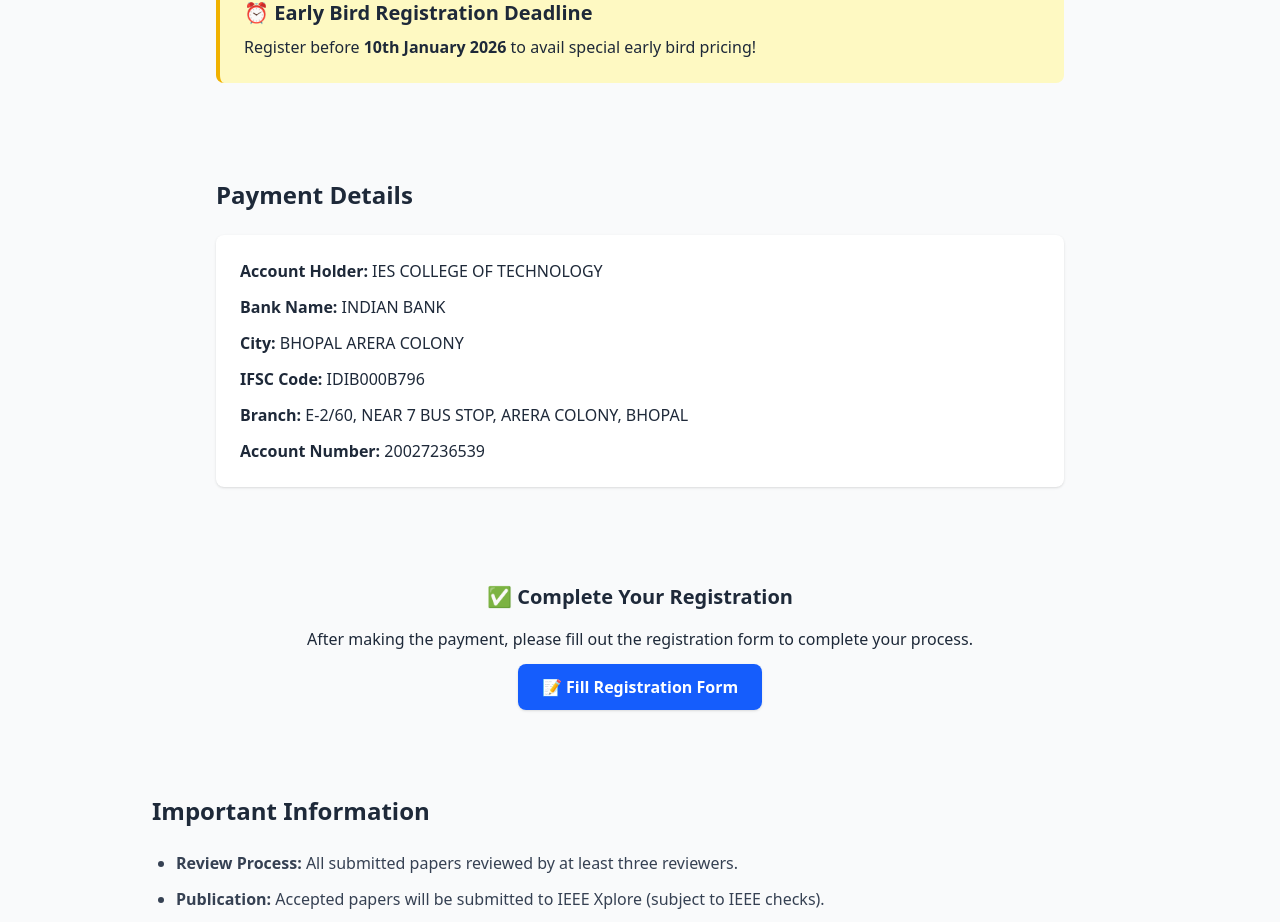
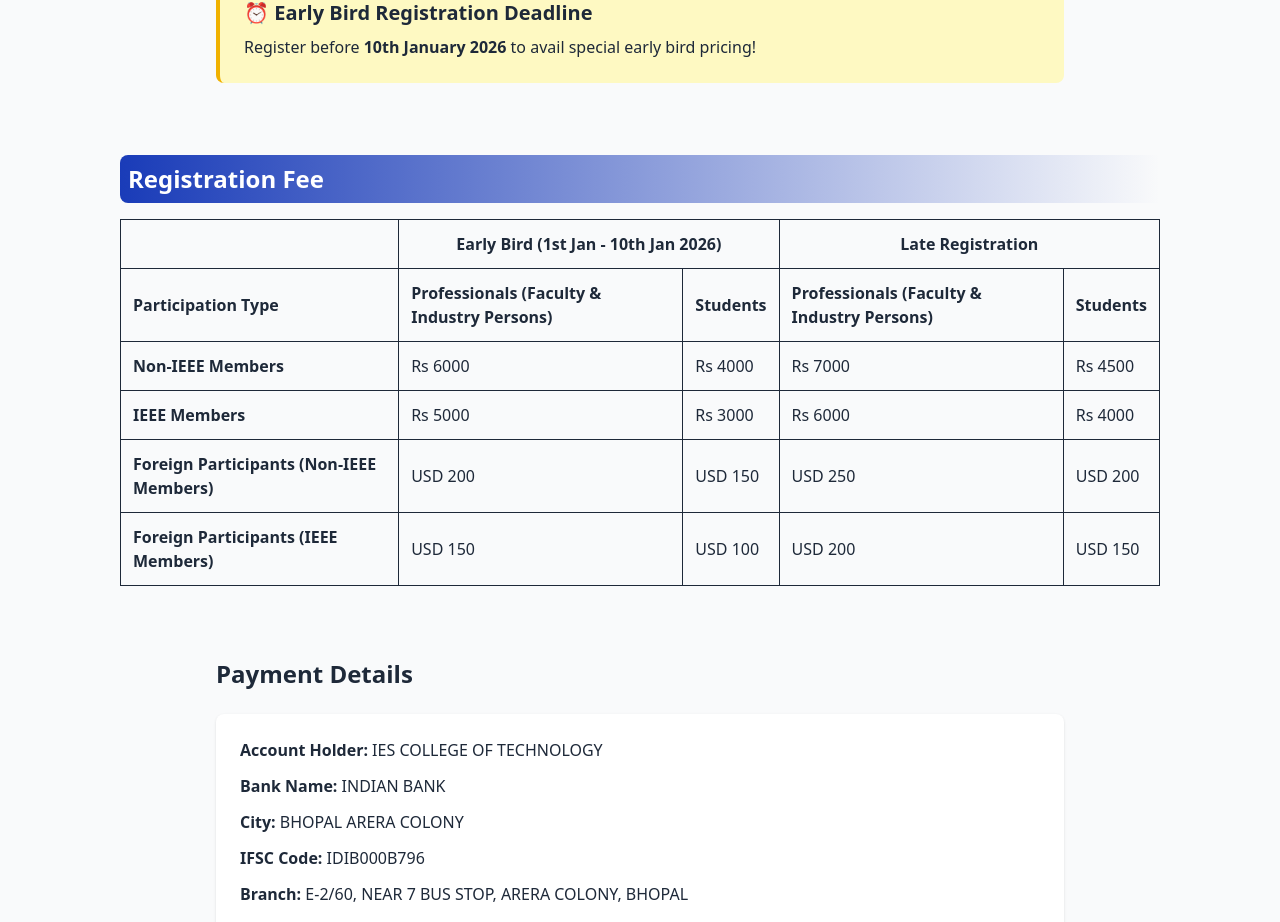
Before and after one commit to mr-dev-prince/ieee_conference, a React (Vite) app: page /registration in a window 1280 px wide. Shown: the part 1193-2115 px from the top of the page. Built offline with nearby package versions, Linux system fonts and the light colour scheme.

Commit message:
update: add RegistrationFee component and display it on the Registration page; enhance Hero section with conference mode information

```diff
--- a/src/components/Hero.jsx
+++ b/src/components/Hero.jsx
@@ -40,11 +40,14 @@ export default function Hero() {
         <div className="flex justify-center items-center gap-2 text-lg mb-4">
           <FaCalendarAlt /> 27th - 28th, 2026 • Bhopal, India
         </div>
-        <div className="animate-pulse">
+        <div className="animate-pulse flex flex-col justify-center items-center">
           <h1 className="text-4xl md:text-5xl font-extrabold leading-snug glitch">
             2<sup>ND</sup> IEEE INTERNATIONAL CONFERENCE <br /> ON BIG DATA &
             MACHINE LEARNING
           </h1>
+          <div className="p-2 border-3 w-fit px-4 rounded-full border-green-500 bg-green-600/40">
+            <h1>Conference In Hybrid Mode : Both Online & Offline</h1>
+          </div>
           <p className="mt-4 max-w-3xl mx-auto text-lg">
             Join the world's leading experts in Big Data and Machine Learning at
             IES College of Technology, Bhopal.
--- /dev/null
+++ b/src/components/RegistrationFee.jsx
@@ -0,0 +1,69 @@
+import React from "react";
+
+export default function RegistrationFee() {
+  return (
+    <div className="p-6">
+      <h2 className="text-2xl font-bold mb-4 bg-linear-90 from-blue-800 p-2 rounded-l-lg text-white">
+        Registration Fee
+      </h2>
+      <table className="w-full border-collapse text-left">
+        <thead>
+          <tr>
+            <th className="border p-3"></th>
+            <th className="border p-3 text-center" colSpan={2}>
+              Early Bird (1st Jan - 10th Jan 2026)
+            </th>
+            <th className="border p-3 text-center" colSpan={2}>
+              Late Registration
+            </th>
+          </tr>
+          <tr>
+            <th className="border p-3">Participation Type</th>
+            <th className="border p-3">
+              Professionals (Faculty & Industry Persons)
+            </th>
+            <th className="border p-3">Students</th>
+            <th className="border p-3">
+              Professionals (Faculty & Industry Persons)
+            </th>
+            <th className="border p-3">Students</th>
+          </tr>
+        </thead>
+        <tbody>
+          <tr>
+            <td className="border p-3 font-semibold">Non-IEEE Members</td>
+            <td className="border p-3">Rs 6000</td>
+            <td className="border p-3">Rs 4000</td>
+            <td className="border p-3">Rs 7000</td>
+            <td className="border p-3">Rs 4500</td>
+          </tr>
+          <tr>
+            <td className="border p-3 font-semibold">IEEE Members</td>
+            <td className="border p-3">Rs 5000</td>
+            <td className="border p-3">Rs 3000</td>
+            <td className="border p-3">Rs 6000</td>
+            <td className="border p-3">Rs 4000</td>
+          </tr>
+          <tr>
+            <td className="border p-3 font-semibold">
+              Foreign Participants (Non-IEEE Members)
+            </td>
+            <td className="border p-3">USD 200</td>
+            <td className="border p-3">USD 150</td>
+            <td className="border p-3">USD 250</td>
+            <td className="border p-3">USD 200</td>
+          </tr>
+          <tr>
+            <td className="border p-3 font-semibold">
+              Foreign Participants (IEEE Members)
+            </td>
+            <td className="border p-3">USD 150</td>
+            <td className="border p-3">USD 100</td>
+            <td className="border p-3">USD 200</td>
+            <td className="border p-3">USD 150</td>
+          </tr>
+        </tbody>
+      </table>
+    </div>
+  );
+}
--- a/src/pages/Registration.jsx
+++ b/src/pages/Registration.jsx
@@ -1,4 +1,5 @@
 import { Calendar, CreditCard, FileText, Info } from "lucide-react";
+import RegistrationFee from "../components/RegistrationFee";
 
 export default function Registration() {
   return (
@@ -69,6 +70,9 @@ export default function Registration() {
             early bird pricing!
           </p>
         </div>
+      </div>
+      <div className="px-24">
+        <RegistrationFee />
       </div>
       <section className="max-w-6xl mx-auto px-6 py-12 hidden">
         <h2 className="text-2xl font-bold text-center mb-8">
```
